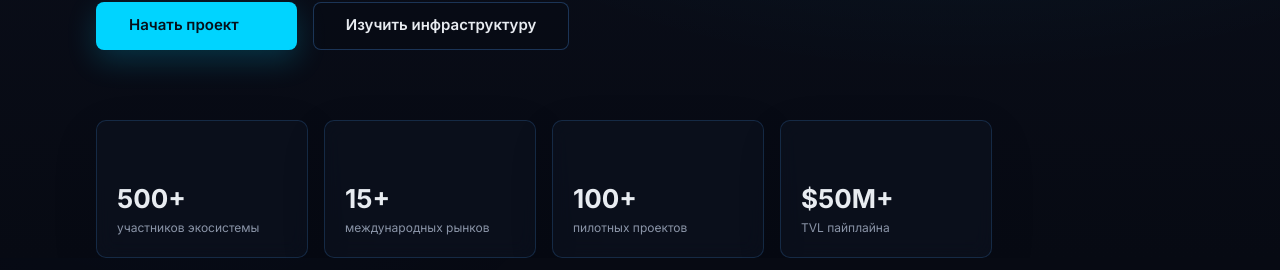
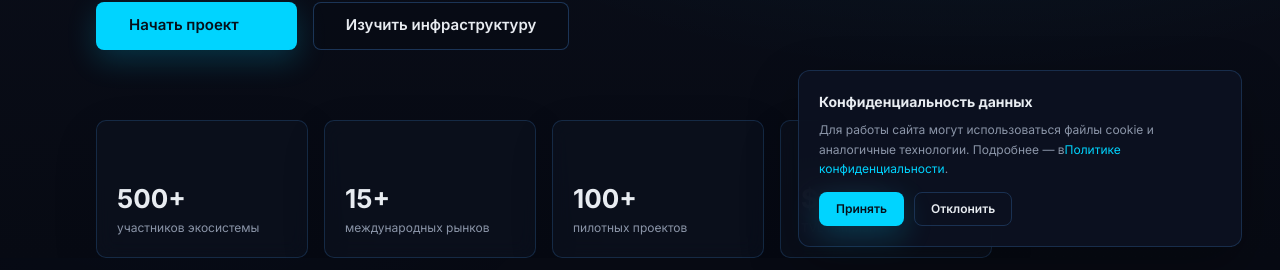
Before and after one commit to Brendon213/deeptech.family, a Next.js app: page / in a window 1280 px wide. Shown: the part 530-800 px from the top of the page. Built offline with nearby package versions, Linux system fonts and the light colour scheme; some icons are missing.

Commit message:
integrate: add Work components/CookieNotice.tsx

```diff
--- /dev/null
+++ b/components/CookieNotice.tsx
@@ -0,0 +1,27 @@
+"use client";
+
+import { useState } from "react";
+
+export default function CookieNotice() {
+  const [visible, setVisible] = useState(true);
+  if (!visible) return null;
+
+  return (
+    <aside className="cookie-notice" aria-label="Уведомление о конфиденциальности">
+      <h2>Конфиденциальность данных</h2>
+      <p>
+        Для работы сайта могут использоваться файлы cookie и аналогичные технологии.
+        Подробнее — в
+        <a href="/privacy">Политике конфиденциальности</a>.
+      </p>
+      <div className="cookie-actions">
+        <button className="button primary small" type="button" onClick={() => setVisible(false)}>
+          Принять
+        </button>
+        <button className="button secondary small" type="button" onClick={() => setVisible(false)}>
+          Отклонить
+        </button>
+      </div>
+    </aside>
+  );
+}
```
